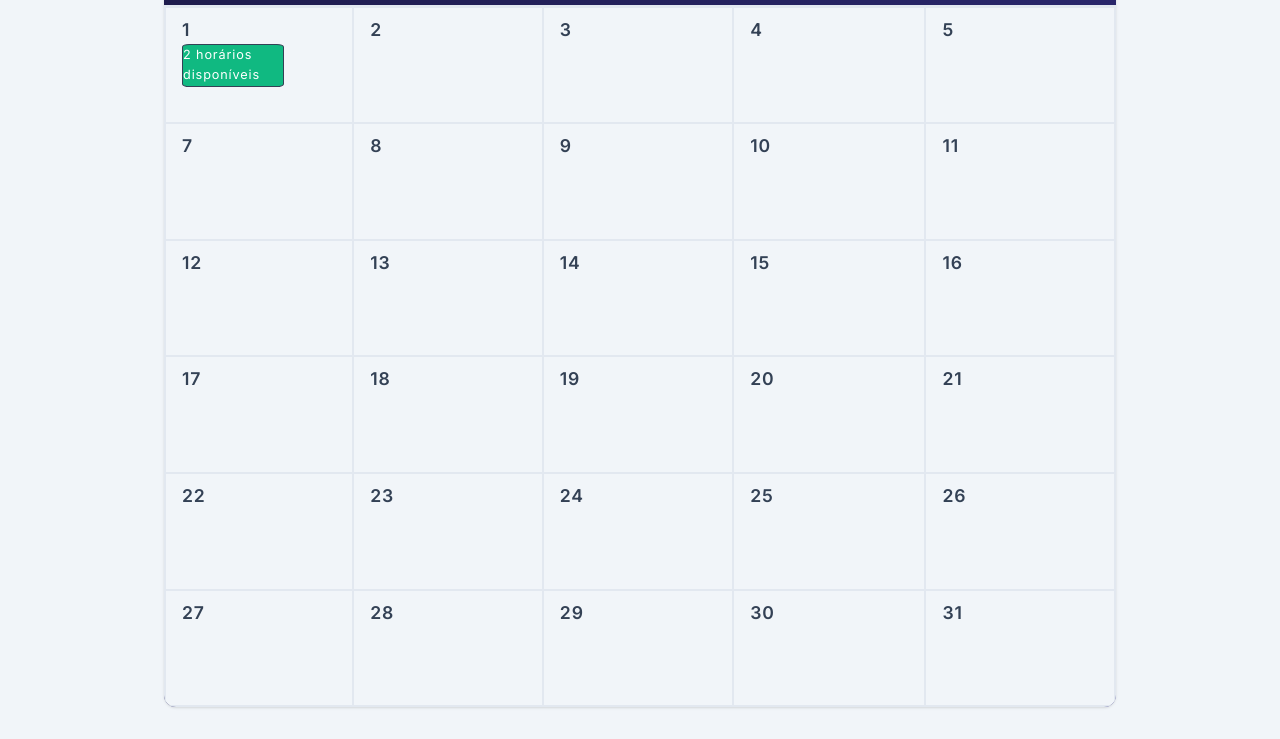
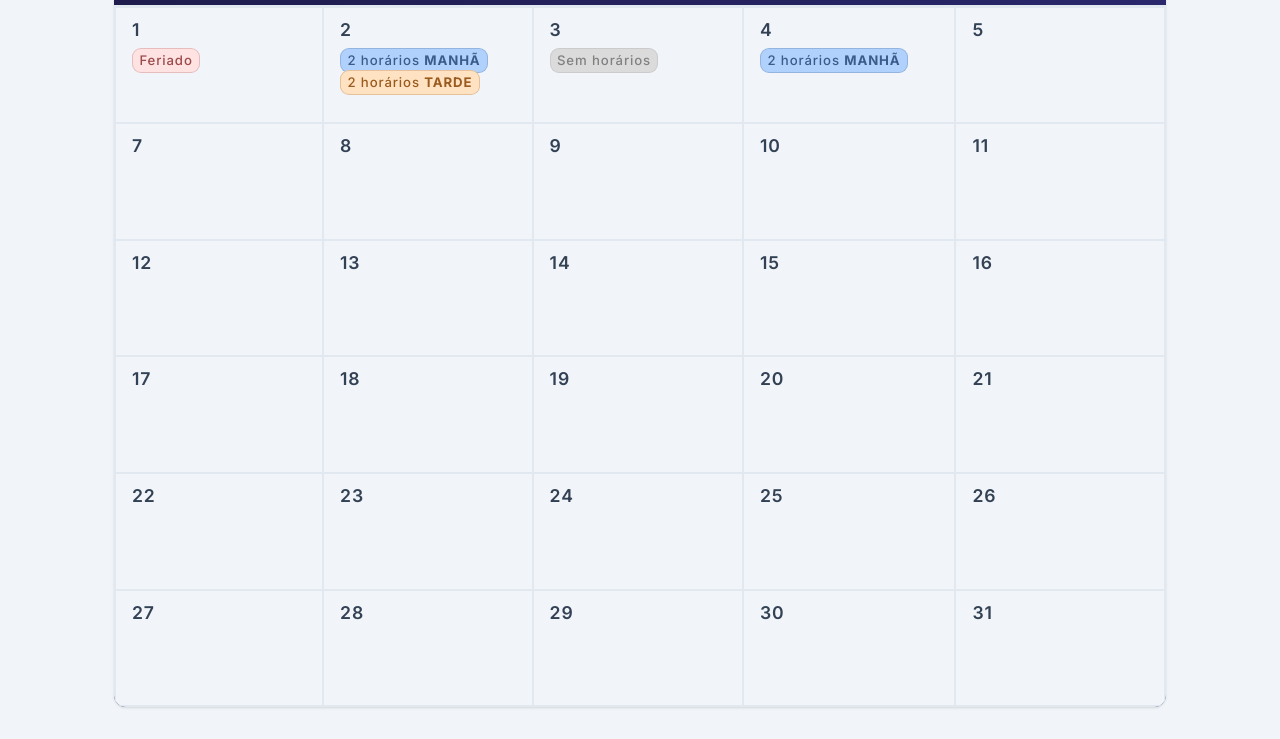
Before and after one commit to Joaopga/barber-agenda, a plain HTML site: page agendamento.html in a window 1280 px wide. Shown: the part 167-906 px from the top of the page. Drawn offline with Linux system fonts and the light colour scheme.

Commit message:
Calendar Updates v2

```diff
--- a/agendamento.html
+++ b/agendamento.html
@@ -44,16 +44,20 @@
               <tr>
                 <th>
                   <span>1</span>
-                  <div class="ocup-card">2 horários disponíveis</div>
+                  <div class="dayoff-card">Feriado</div>
                 </th>
                 <th>
                   <span>2</span>
+                  <div class="morning-card">2 horários <b>MANHÃ</b></div>
+                  <div class="aftern-card">2 horários <b>TARDE</b></div>
                 </th>
                 <th>
                   <span>3</span>
+                  <div class="ocup-card">Sem horários</div>
                 </th>
                 <th>
                   <span>4</span>
+                  <div class="morning-card">2 horários <b>MANHÃ</b></div>
                 </th>
                 <th>
                   <span>5</span>
--- a/css/calendar.css
+++ b/css/calendar.css
@@ -1,6 +1,6 @@
 /* Main Content */
 .main-c-content {
-  max-width: 1000px;
+  max-width: 1100px;
   margin: 0 auto;
   padding: 2rem 1.5rem;
 }
@@ -68,29 +68,59 @@
 
 /* CARDS  */
 
-.ocup-card {
+.morning-card,
+.ocup-card,
+.aftern-card,
+.dayoff-card {
   position: absolute;
-  width: 8%;
-  background-color: var(--openCard);
+  margin: 0.3% 0;
 
-  border: 1px solid var(--card-foreground);
-  border-radius: 7%;
+  padding: 0.1% 0.5% 0.1% 0.5%;
+  border: 1px solid;
 
-  align-items: center;
+  text-align: center;
 
-  font-size: 0.72em;
-  color: var(--input);
-  font-weight: 100;
+  font-size: 0.75em;
+  font-weight: 500;
+
+  border-radius: 9px;
 }
 
-.avai-card {
-  position: absolute;
-  width: 1%;
-  height: 2%;
-  background-color: var(--success);
+.aftern-card {
+  border-color: #9a5a1f3f;
 
-  border: 1px solid var(--calendarbg);
-  border-radius: 100%;
+  margin-top: 2%;
 
-  margin-left: 1.2%;
+  background-color: #ffe2c1;
+  color: #9a5b1f;
 }
+
+.morning-card {
+  border-color: #3b5b8f3f;
+
+  background-color: #b0d1fc;
+  color: #3b5b8a;
+}
+
+.ocup-card {
+  border-color: #9e949f3f;
+
+  background-color: #dbdbdb;
+  color: #838080;
+}
+
+.dayoff-card {
+  border-color: #9c4b4f3f;
+
+  background-color: #ffe2e2;
+  color: #9c4b4b;
+}
+
+/*
+.available-card {
+  border: 1px solid #076d4b;;
+
+  background-color: #45b18d;
+  color: #076d4b;
+}
+  */
--- a/css/dashboard.css
+++ b/css/dashboard.css
@@ -16,7 +16,6 @@
   --background: #f1f5f9;
   --foreground: #334155;
   --calendarbg: #3d369b;
-  --openCard: #10b981;
   --card: #ffffff;
   --card-foreground: #334155;
   --muted: #f1f5f9;
```
